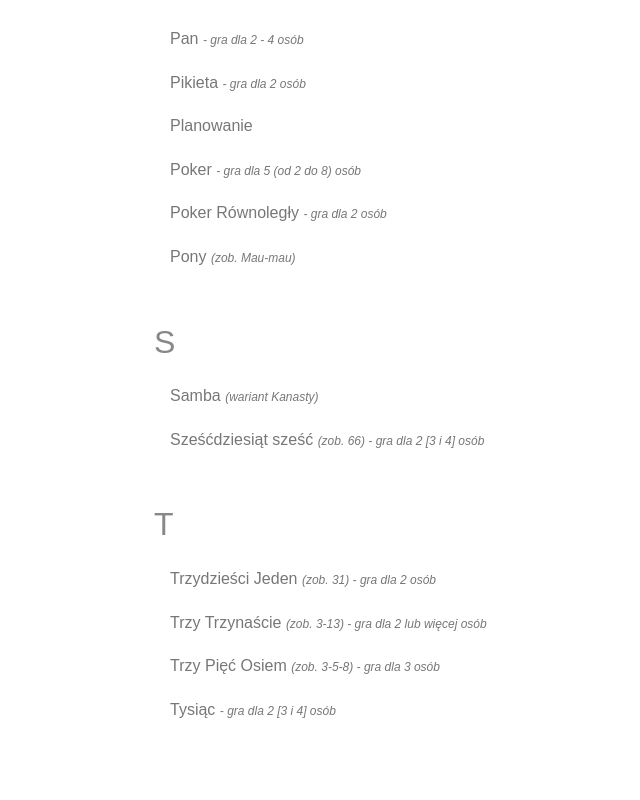
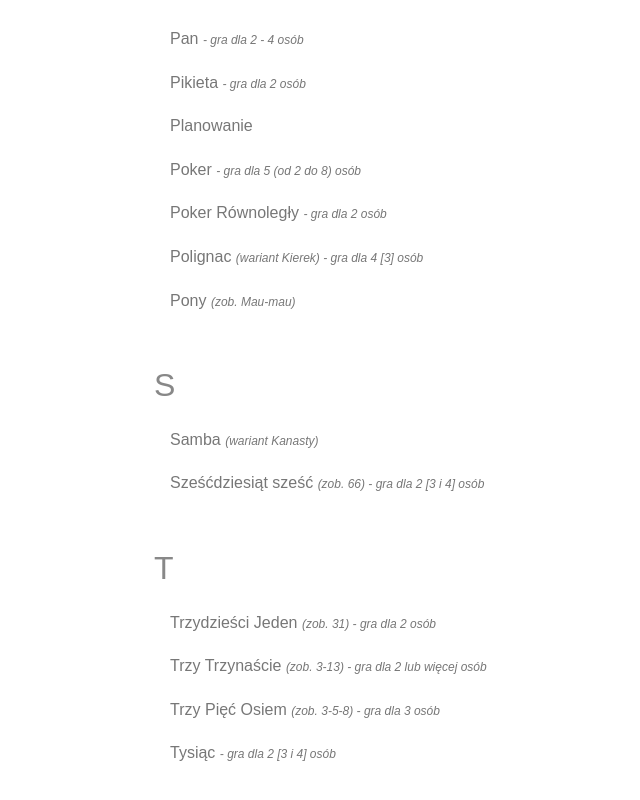
Before and after one commit to casper01/CardGames, a React app: page / in a window 1280 px wide. Shown: the part 3868-4668 px from the top of the page, without its empty margins (86-726 px from the left). Built offline with nearby package versions, Linux system fonts and the light colour scheme.

Commit message:
Polignac

```diff
--- a/GamesList.jsx
+++ b/GamesList.jsx
@@ -61,6 +61,7 @@ import Pikieta from './games/Pikieta.jsx';
 import Planowanie from './games/Planowanie.jsx';
 import Poker from './games/Poker.jsx';
 import PokerRownolegly from './games/PokerRownolegly.jsx';
+import Polignac from './games/Polignac.jsx';
 
 
 class GamesList extends React.Component {
@@ -123,6 +124,7 @@ class GamesList extends React.Component {
                 new Planowanie(),
                 new Poker(),
                 new PokerRownolegly(),
+                new Polignac(),
                 new Pony(),
                 new Samba(),
                 new SzescdziesiatSzesc(),
--- /dev/null
+++ b/games/Polignac.jsx
@@ -0,0 +1,12 @@
+import React from 'react';
+import Kierki from './Kierki.jsx';
+
+
+export default class Polignac extends Kierki {
+    constructor(props) {
+        super(props);
+        this.state.name = 'Polignac';
+        this.state.variantOf = 'Kierek';
+        this.state.url += '#polignac';
+    }
+}
```
